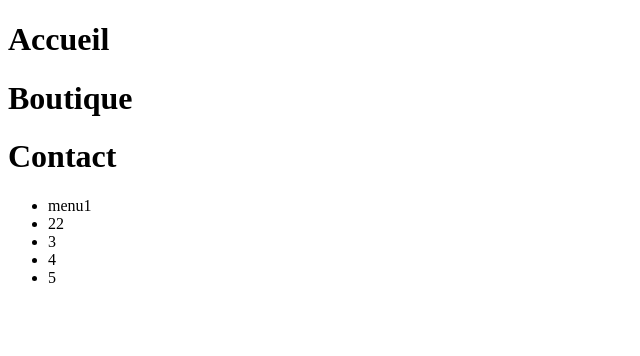
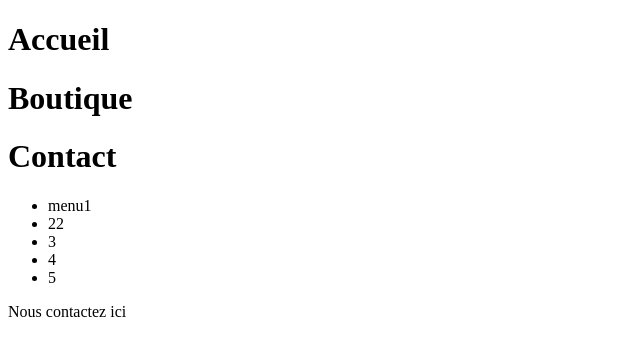
Before and after one commit to lucielagoutte/cours, a plain HTML site: page index.html in a window 1280 px wide. Shown: the whole page, without its empty margins (0-640 px from the left). Drawn offline with Linux system fonts and the light colour scheme.

Commit message:
ajout de la div contact

```diff
--- a/index.html
+++ b/index.html
@@ -17,6 +17,9 @@
         <li>5</li>
     </ul>
 
+    <div>
+         Nous contactez ici
+    </div>
   <script src="js/app.js"></script>
 </body>
 </html>
```
